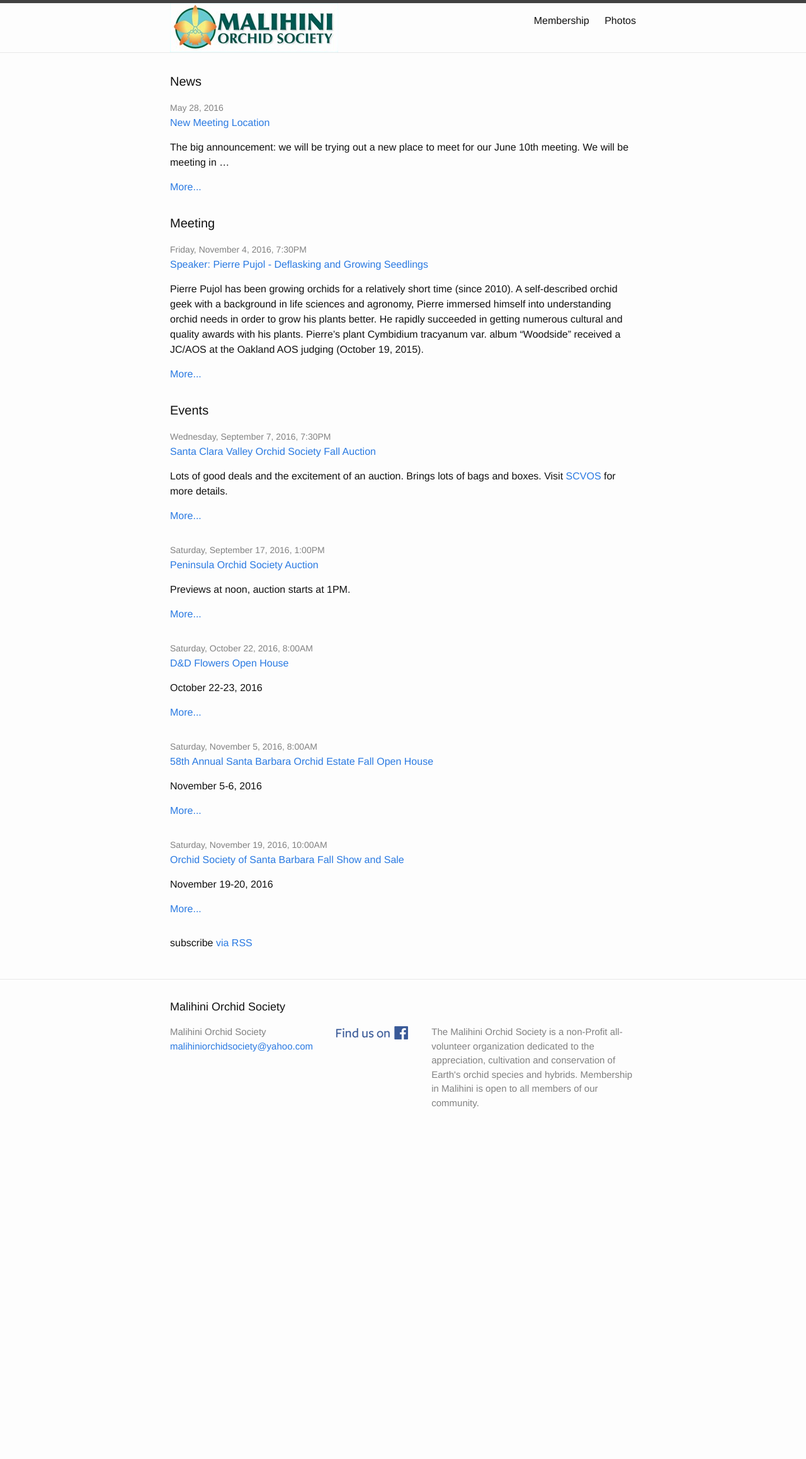
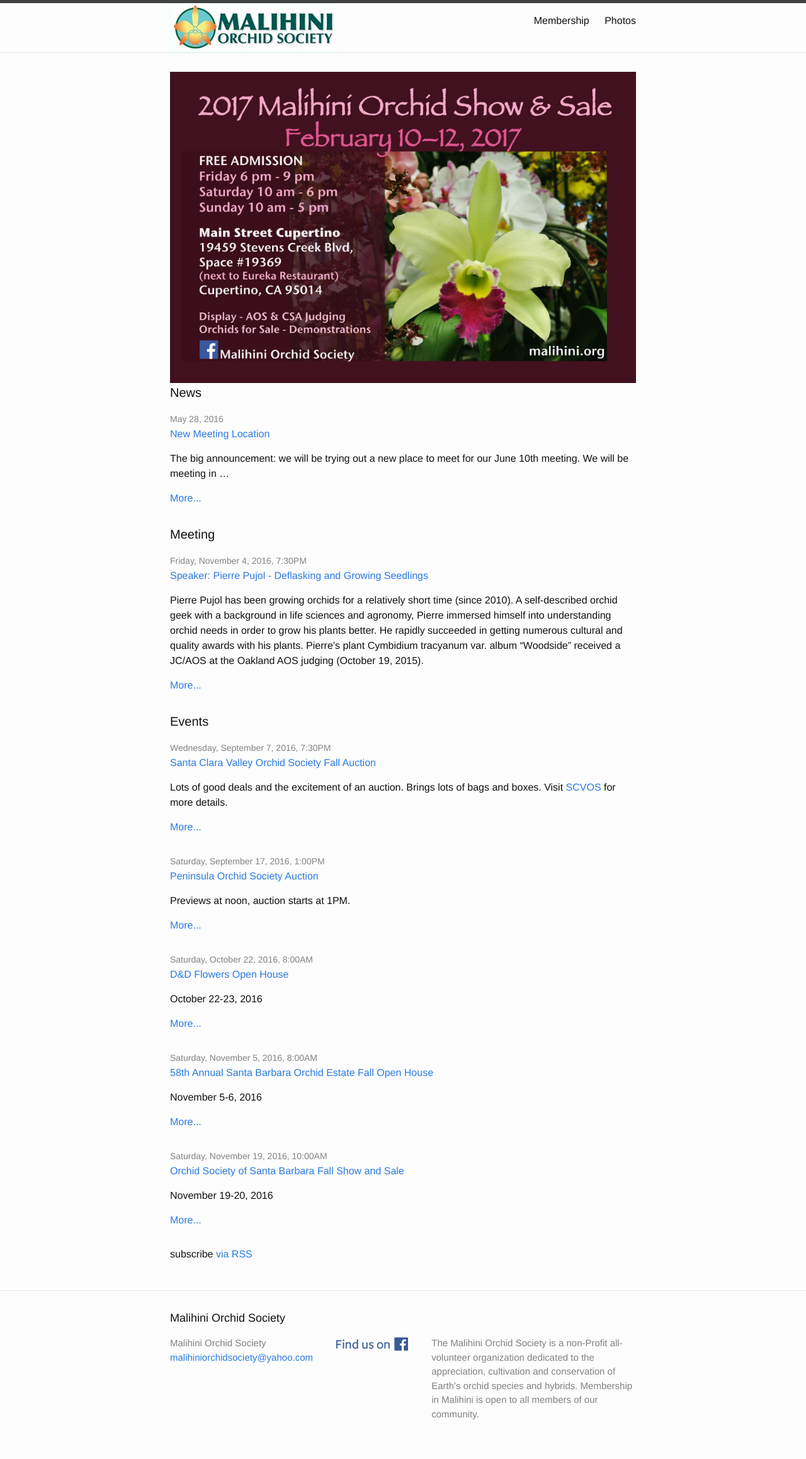
Before and after one commit to malihini/malihini.github.io, a Jekyll site: the page built from index.html, in a window 1280 px wide. Shown: the whole page at 63% size. Built offline with Jekyll 4.4.1, drawn with Linux system fonts in a browser that asks for light colours; before the commit the page ends 1822 px from its top, so only the background shows below that.

Commit message:
Show card.

```diff
--- a/index.html
+++ b/index.html
@@ -3,7 +3,7 @@
 ---
 
 <div class="home">
-
+  <img src="/img/mos-2017-show.jpg">
   <h1 class="page-heading">News</h1>
 
   <ul class="post-list">
```
